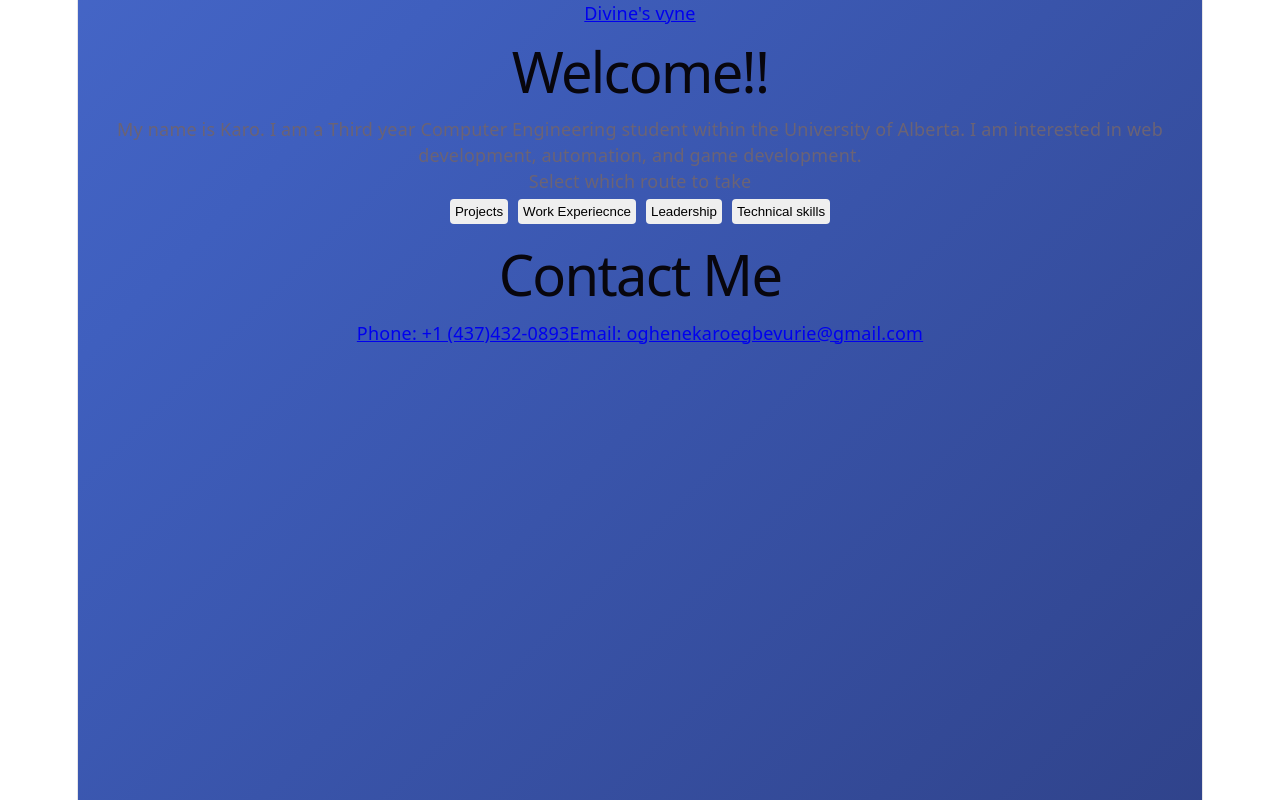
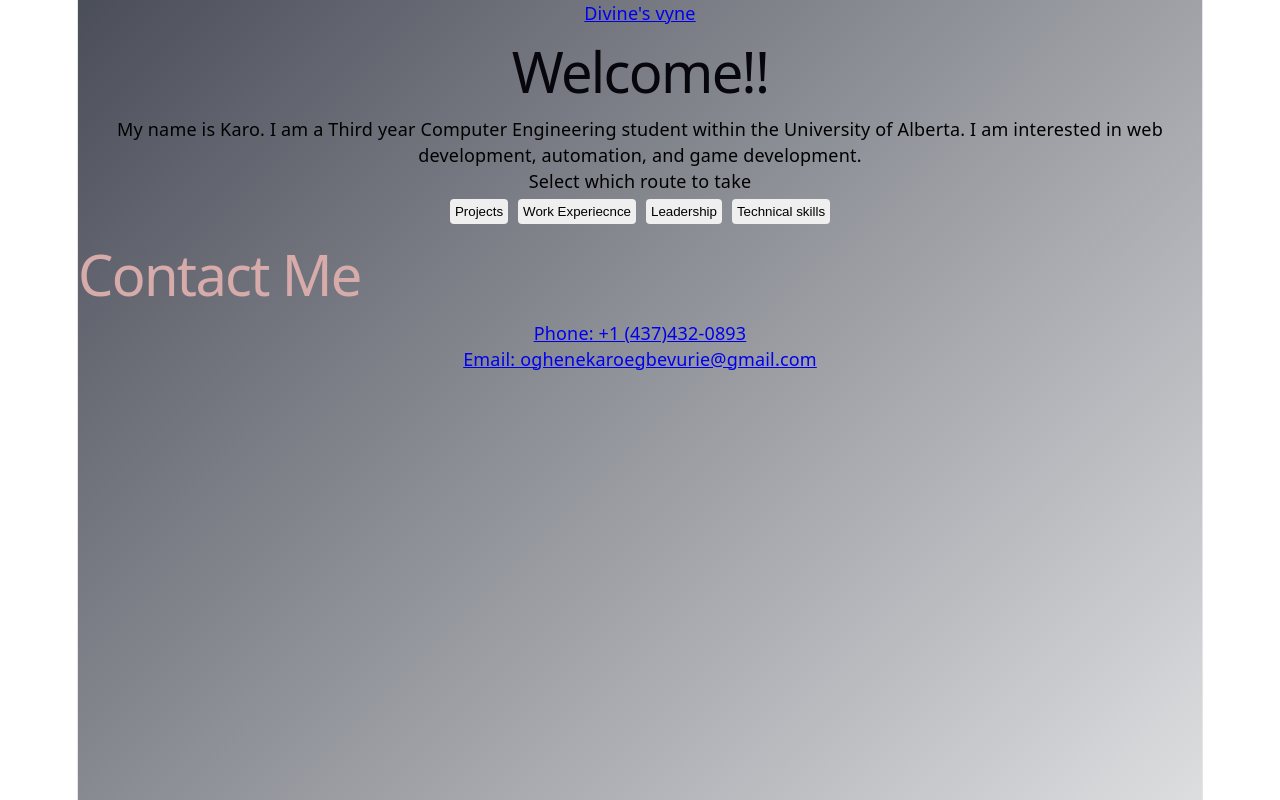
Before and after one commit to kdruid/My-Website, a React (Vite) app in the folder my-react-app/: page / in a window 1280 px wide. Built offline with nearby package versions, Linux system fonts and the light colour scheme.

Commit message:
updated_css&js

```diff
--- a/my-react-app/src/App.css
+++ b/my-react-app/src/App.css
@@ -1,31 +1,35 @@
 :root{
   --gradient: linear-gradient(
     135deg,
-    #6d93ff,
-    #3f5fbe,
-    #202656,
-    #6d93ff
+    #3b82f6,
+    #0a0f1e,
+    #ffffff,
+    #3b82f8
   )
 }
 
 .App{
+  text-decoration: bold;
+  color: #000;
   min-height: 100vh;
   background-size: 500% 500%;
   background-image: var(--gradient);
-  animation: gradientShift 5s ease infinite;
+  animation: gradientShift 20s ease infinite;
 }
 
 @keyframes gradientShift {
   0%   { background-position: 0% 50%; }
-  50%  { background-position: 100% 50%; }
-  100% { background-position: 0% 50%; }
+  25%  { background-position: 50% 50%; }
+  50%  { background-position: 100% 50%;}
+  75%  { background-position: 50% 50%; }
+  100% { background-position: 0% 50%;}
 }
 
 .home_link{
   list-style: none;
   padding: 0%;
   margin: 0;
-  text-align: right;
+  text-align: left;
 }
 
 .collapsible{
@@ -36,9 +40,28 @@
   border: none;
   color: black;
   cursor: pointer;
-  transition: 0.3s;
+  transition: 0.4s;
 }
 
 .collapsible:hover{
   background-color: aquamarine;
+  color: rgb(97, 173, 239);
 }
+
+.footer_container h1{
+  text-align: left;
+  color: hsl(0, 37%, 76%);
+}
+
+.footer_container a{
+  text-align: left;
+  transition: 0.4s;
+}
+
+.footer_container a:hover{
+  color: #000;
+}
+
+.box{
+  border-radius: auto;
+}
--- a/my-react-app/src/App.jsx
+++ b/my-react-app/src/App.jsx
@@ -1,5 +1,6 @@
 import "./App.css"
 import { useState } from 'react'
+import botImage from '../images/bun.png'
 
 function App() {
   const [tab, setTab] = useState(null)
@@ -39,17 +40,17 @@ function App() {
           className='collapsible'>Technical skills</button>
 
         {tab =="projects" && (
-        <p>
-          <h3>Website: </h3> generated this website to display
+        <p className="box">
+          <h3>Website: </h3> Generated this website to display
           my details.
-          <h3>Hacksters: </h3> acted as a front-end developer
-          for an interview bot my team and I created for HackED 2026
-          <img src="" alt="image of our bot" />
+          <h3>Hacksters: </h3> Acted as a front-end developer
+          for an interview bot my team and I created for HackED 2026. <br />
+          <img src={botImage} alt="image of our bot" />
         </p>
         )}
 
         {tab =="skills" && (
-        <p>
+        <p className="box">
           <table>
             <thead>
               <tr>
@@ -70,22 +71,22 @@ function App() {
         )}
 
         {tab =="work" && (
-        <p>
+        <p className="box">
           <h3> Assisstant Crew Leader</h3>
         </p>
         )}
 
         {tab =="leadership" && (
-        <p>
+        <p className="box">
           <h3> ESS Funding Coordinator </h3>
           <h3> Electrical Engineering Junior Executive of Clubroom and Events Coordination</h3>
           <h3> Computer Engineering Senior External Executive </h3>
         </p>
         )}
 
-        <div class="footer_container">
+        <div className="footer_container">
               <h1>Contact Me</h1>
-              <a href="tel:+14374320893">Phone: +1 (437)432-0893</a>
+              <a href="tel:+14374320893">Phone: +1 (437)432-0893</a><br />
               <a href="mailto:oghenekaroegbevurie@gmail.com">Email: oghenekaroegbevurie@gmail.com</a>
         </div>
        </main>
```
